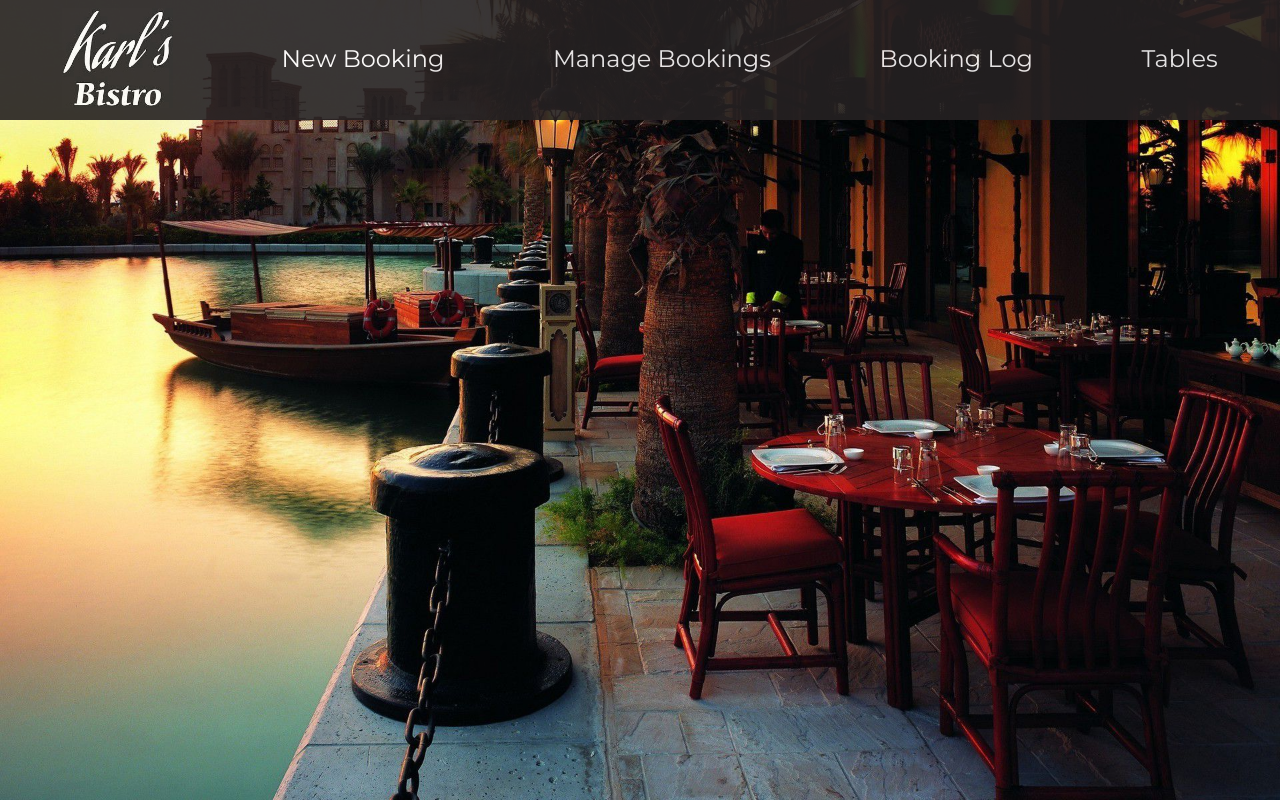
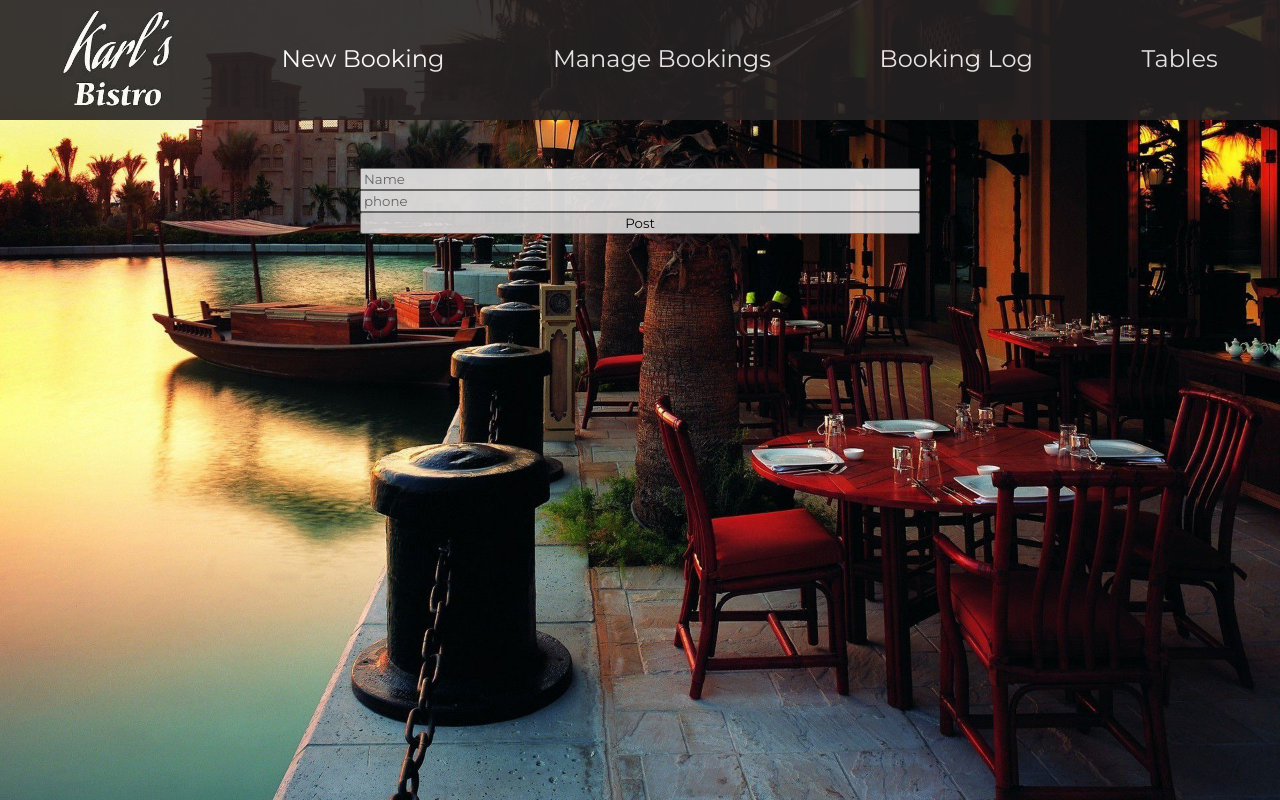
Before and after one commit to TeaPot76/CarlBistro_BookingSystem, a React (Create React App) app in the folder client/carl_bistro/: page /createbooking in a window 1280 px wide. Built offline with nearby package versions, Linux system fonts and the light colour scheme.

Commit message:
redirect to second form

```diff
--- a/client/carl_bistro/src/components/create_booking/CreateBooking.js
+++ b/client/carl_bistro/src/components/create_booking/CreateBooking.js
@@ -46,6 +46,8 @@ class CreateBooking extends Component {
 
   render() {
     return (
+      <div className="page-container">
+        <div className="booking-form">
           <form className = "booking-form" onSubmit = {this.handleCustomerSubmit}>
             <input
               type = "text"
@@ -65,6 +67,9 @@ class CreateBooking extends Component {
               value = "Post"
             />
           </form>
+        </div>
+      </div>
+
     )
   }
 
--- a/client/carl_bistro/src/components/create_booking/CreateCustomer.js
+++ b/client/carl_bistro/src/components/create_booking/CreateCustomer.js
@@ -1,5 +1,5 @@
 import React, {Component} from "react";
-import { NavLink } from "react-router-dom";
+import { NavLink, Redirect } from "react-router-dom";
 // import AnimatedWrapper from "../AnimatedWrapper";
 
 class CreateCustomer extends Component {
@@ -10,12 +10,14 @@ class CreateCustomer extends Component {
       customer: "",
       customer_id: "",
       phoneNumber: "",
+      redirect: false
     };
 
     this.handleCustomerChange = this.handleCustomerChange.bind(this);
     this.handlePhoneNumberChange = this.handlePhoneNumberChange.bind(this);
     this.handleCustomerSubmit = this.handleCustomerSubmit.bind(this);
-
+    this.setRedirect = this.setRedirect.bind(this);
+    this.renderRedirect = this.renderRedirect.bind(this);
 }
 
   handleCustomerSubmit(evt) {
@@ -40,6 +42,17 @@ class CreateCustomer extends Component {
     this.setState({
       phoneNumber: event.target.value
     });
+  }
+
+  setRedirect = () => {
+    this.setState({
+      redirect: true
+    })
+  }
+  renderRedirect = () => {
+    if (this.state.redirect) {
+      return <Redirect to='/createbooking' />
+    }
   }
 
 
@@ -67,10 +80,12 @@ class CreateCustomer extends Component {
                 id="submit-button"
                 type = "submit"
                 value = "Next >"
+                onClick={this.setRedirect}
               />
             </form>
             <NavLink className="home-link" to="/">Home</NavLink>
           </div>
+          {this.renderRedirect()}
         </div>
     )
   }
--- a/client/carl_bistro/src/containers/RestaurantContainer.js
+++ b/client/carl_bistro/src/containers/RestaurantContainer.js
@@ -1,7 +1,8 @@
 import React, {Component} from 'react';
-import {Route, Switch} from "react-router-dom";
+import {Route, Switch, Redirect} from "react-router-dom";
 
 import CreateCustomer from "../components/create_booking/CreateCustomer";
+import CreateBooking from "../components/create_booking/CreateBooking";
 import LandingPage from "../components/home/LandingPage";
 import BookingEditForm from "../components/BookingEditForm";
 
@@ -48,11 +49,9 @@ class RestaurantContainer extends Component {
   //  const name = customerForm.name;
   //  const phone = customerForm.phone;
    const request = new Request();
-    request.post('http://localhost:8080/bookers', customerForm);
-  //  this.setState ({
-  //    name: name,
-  //    phone: phone,
-  //  })
+    request.post('http://localhost:8080/bookers', customerForm)
+
+
  }
       render() {
         return (
@@ -61,6 +60,9 @@ class RestaurantContainer extends Component {
               <Route exact path="/" component={LandingPage}/>
               <Route exact path="/createcustomer"
               render={()=><CreateCustomer onCustomerSubmit={this.handleCustomerSubmit}
+              randomProp="hello"/>}/>
+              <Route exact path="/createbooking"
+              render={()=><CreateBooking
               randomProp="hello"/>}/>
               <Route exact path="/managebookings" component={BookingEditForm}/>
             </Switch>
```
Lines whose indentation alone changed are shown as unchanged.
